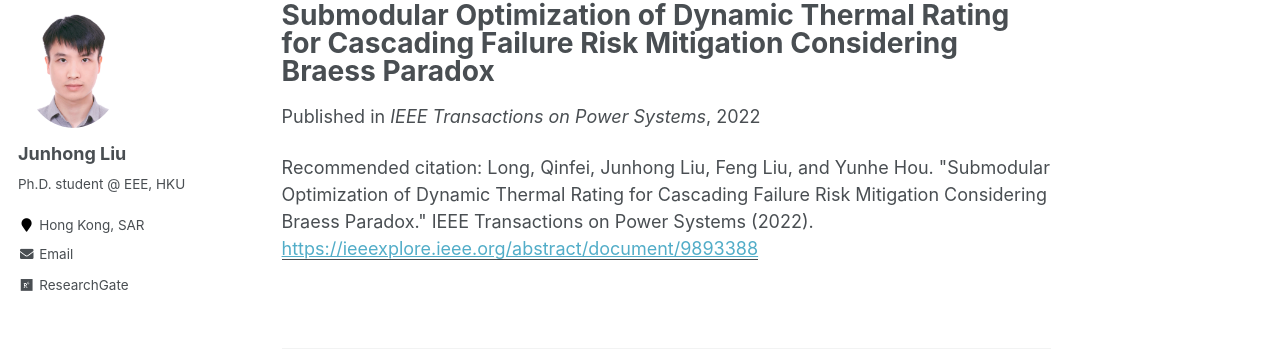
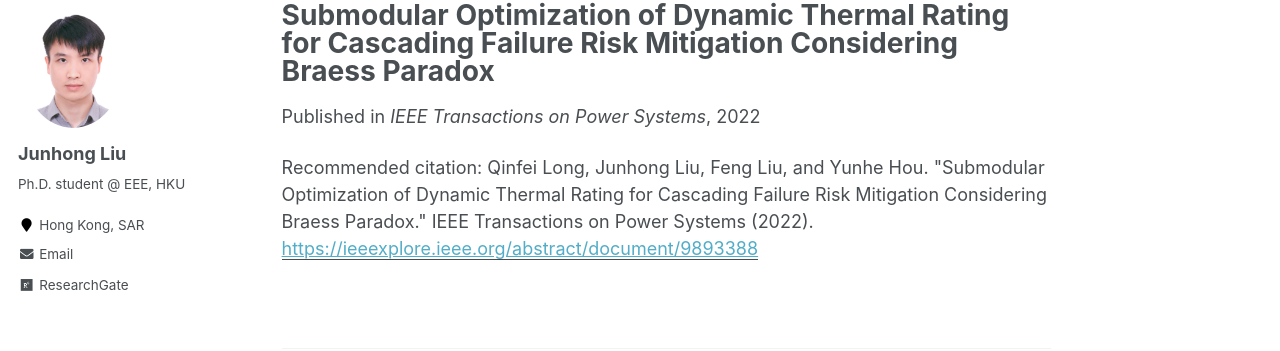
Before and after one commit to johnny-eee/online, a Jekyll site: the page built from _publications/2022-01-25-paper-title-number-2.md, in a window 1280 px wide. Shown: the part 117-468 px from the top of the page. Built offline with Jekyll 4.4.1, drawn with Linux system fonts in a browser that asks for light colours.

```diff
--- a/_publications/2022-01-25-paper-title-number-2.md
+++ b/_publications/2022-01-25-paper-title-number-2.md
@@ -6,5 +6,5 @@ excerpt: 'Cascading failure poses a significant risk to society. One approach to
 date: 2022-01-25
 venue: 'IEEE Transactions on Power Systems'
 paperurl: 'https://ieeexplore.ieee.org/abstract/document/9893388'
-citation: 'Long, Qinfei, Junhong Liu, Feng Liu, and Yunhe Hou. "Submodular Optimization of Dynamic Thermal Rating for Cascading Failure Risk Mitigation Considering Braess Paradox." IEEE Transactions on Power Systems (2022).'
+citation: 'Qinfei Long, Junhong Liu, Feng Liu, and Yunhe Hou. "Submodular Optimization of Dynamic Thermal Rating for Cascading Failure Risk Mitigation Considering Braess Paradox." IEEE Transactions on Power Systems (2022).'
 ---
```
